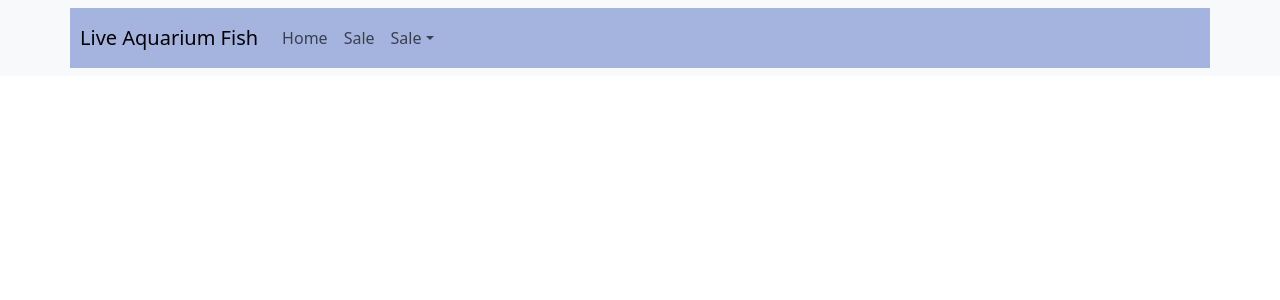
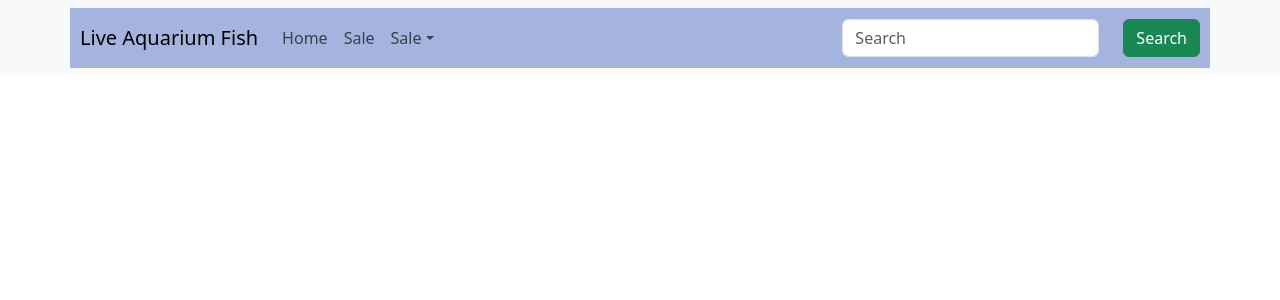
Before and after one commit to Truecoding4life/saltwater-aquaculture, a React (Vite) app in the folder client/: page / in a window 1280 px wide. Shown: the top 300 px of the page. Built offline with nearby package versions, Linux system fonts and the light colour scheme.

Commit message:
Added Search on Navbar

```diff
--- a/client/src/components/Navbar/Navbar.jsx
+++ b/client/src/components/Navbar/Navbar.jsx
@@ -1,13 +1,13 @@
-import {Container, Row, Nav, Navbar, NavDropdown} from 'react-bootstrap'
+import { Container, Button, Row, Nav, Navbar, NavDropdown, Form, Col } from 'react-bootstrap'
 import "./style.css"
 const NavbarCompt = () => {
-    return (
-        <Navbar expand="lg"   className="bg-body-tertiary fixed-top">
-      <Container id='navbar'>
+  return (
+    <Navbar expand="lg" className="bg-body-tertiary fixed-top">
+      <Container id='navbar' className='justify-content-between'>
         <Navbar.Brand href="#home"> Live Aquarium Fish</Navbar.Brand>
         <Navbar.Toggle aria-controls="basic-navbar-nav" />
         <Navbar.Collapse id="basic-navbar-nav">
-          <Nav className="me-auto">
+          <Nav className="me-auto " >
             <Nav.Link href="#home">Home</Nav.Link>
             <Nav.Link href="#link">Sale</Nav.Link>
             <NavDropdown title="Sale" id="basic-nav-dropdown">
@@ -21,11 +21,30 @@ const NavbarCompt = () => {
                 Contact Us
               </NavDropdown.Item>
             </NavDropdown>
+
           </Nav>
+            <Form inline>
+              <Row>
+                <Col xs='auto'>
+                 <Form.Control
+                  placeholder="Search"
+                  id='search'
+                  aria-label="Username"
+                  aria-describedby="basic-addon1">
+
+                  </Form.Control>
+                </Col>
+                <Col xs='auto'>
+                  <Button type='success' variant="success">Search</Button>
+                </Col>
+              </Row>
+
+
+            </Form>
         </Navbar.Collapse>
       </Container>
     </Navbar>
-    )
+  )
 }
 
 export default NavbarCompt
```
